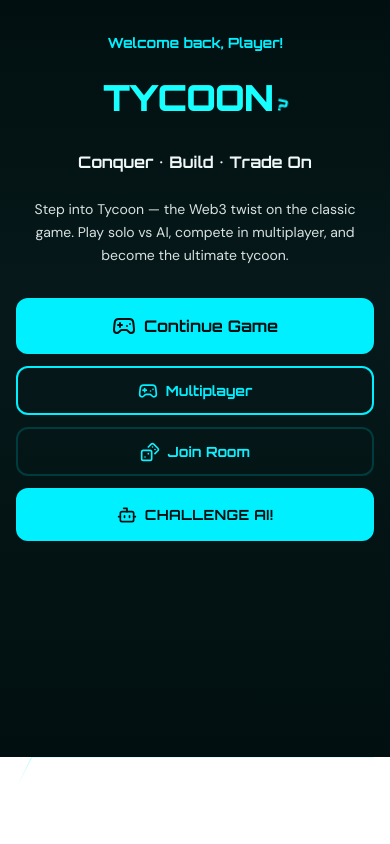
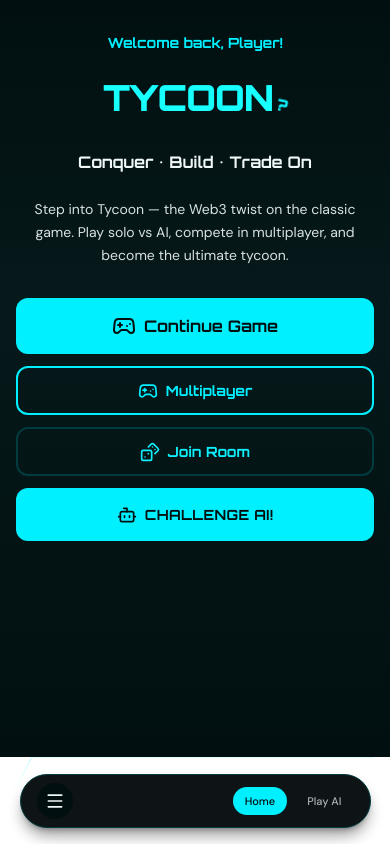
Before and after one commit to SaboStudios/Tycoon-Monorepo, a Next.js app in the folder frontend/: page / in a window 390 px wide. Shown: the top 844 px of the page. Built offline with nearby package versions, Linux system fonts and the light colour scheme.

Commit message:
feat: add desktop and mobile navbar

```diff
--- a/frontend/src/app/layout.tsx
+++ b/frontend/src/app/layout.tsx
@@ -2,6 +2,8 @@ import type { Metadata } from "next";
 import { Geist, Geist_Mono } from "next/font/google";
 import { kronaOne, orbitron, dmSans } from "@/lib/fonts";
 import "./globals.css";
+import Navbar from "@/components/shared/Navbar";
+import NavbarMobile from "@/components/shared/NavbarMobile";
 
 const geistSans = Geist({
   variable: "--font-geist-sans",
@@ -28,7 +30,9 @@ export default function RootLayout({
       <body
         className={`${geistSans.variable} ${geistMono.variable} ${kronaOne.variable} ${orbitron.variable} ${dmSans.variable} antialiased`}
       >
+        <Navbar />
         {children}
+        <NavbarMobile />
       </body>
     </html>
   );
--- a/frontend/src/components/game/PropertyCard.tsx
+++ b/frontend/src/components/game/PropertyCard.tsx
@@ -29,8 +29,7 @@ export const PropertyCard: React.FC<PropertyCardProps> = ({
 }) => {
     const isCompact = variant === 'compact';
 
-    // Base card styles
-    let cardClasses = `flex flex-col border-2 rounded-lg overflow-hidden transition-all duration-200 bg-white
+    const cardClasses = `flex flex-col border-2 rounded-lg overflow-hidden transition-all duration-200 bg-white
     ${isSelectable ? 'cursor-pointer hover:shadow-lg hover:-translate-y-1' : ''}
     ${isSelected ? 'border-blue-500 shadow-md ring-2 ring-blue-300' : 'border-gray-800 shadow-sm'}
     ${isCompact ? 'w-32 h-40' : 'w-48 h-64'}
--- /dev/null
+++ b/frontend/src/components/shared/Navbar.tsx
@@ -0,0 +1,63 @@
+"use client";
+
+import React from "react";
+import Link from "next/link";
+import { usePathname } from "next/navigation";
+import Image from "next/image";
+
+const links = [
+  { href: "/", label: "Home" },
+  { href: "/play-ai", label: "Play AI" },
+  { href: "/game-settings", label: "Game Settings" },
+  { href: "/join-room", label: "Join Room" },
+];
+
+const Navbar = () => {
+  const pathname = usePathname();
+
+  return (
+    <header className="hidden md:block w-full border-b border-[var(--tycoon-border)] bg-[#010F10]/95 backdrop-blur-md sticky top-0 z-30">
+      <div className="mx-auto flex h-16 max-w-[1120px] items-center justify-between px-4">
+        <Link href="/" className="flex items-center gap-2">
+          <div className="relative h-8 w-8">
+            <Image
+              src="/logo.png"
+              alt="Tycoon"
+              fill
+              className="object-contain"
+              priority
+            />
+          </div>
+          <span className="font-orbitron text-sm font-semibold tracking-[0.18em] uppercase text-[var(--tycoon-text)]">
+            Tycoon
+          </span>
+        </Link>
+
+        <nav className="flex items-center gap-3 rounded-full border border-[var(--tycoon-border)] bg-[var(--tycoon-card-bg)] px-3 py-1.5">
+          {links.map((link) => {
+            const isActive =
+              link.href === "/"
+                ? pathname === "/" || pathname.startsWith("/(home)")
+                : pathname === link.href || pathname.startsWith(`${link.href}/`);
+
+            return (
+              <Link
+                key={link.href}
+                href={link.href}
+                className={`relative rounded-full px-4 py-1.5 text-xs font-dm-sans font-medium transition-colors duration-200 ${
+                  isActive
+                    ? "bg-[var(--tycoon-accent)] text-[#010F10]"
+                    : "text-[var(--tycoon-text)]/70 hover:text-[var(--tycoon-accent)]"
+                }`}
+              >
+                {link.label}
+              </Link>
+            );
+          })}
+        </nav>
+      </div>
+    </header>
+  );
+};
+
+export default Navbar;
--- /dev/null
+++ b/frontend/src/components/shared/NavbarMobile.tsx
@@ -0,0 +1,90 @@
+"use client";
+
+import React, { useState } from "react";
+import Link from "next/link";
+import { usePathname } from "next/navigation";
+import { Menu, X } from "lucide-react";
+
+const links = [
+  { href: "/", label: "Home" },
+  { href: "/play-ai", label: "Play AI" },
+  { href: "/game-settings", label: "Game Settings" },
+  { href: "/join-room", label: "Join Room" },
+];
+
+const NavbarMobile = () => {
+  const [open, setOpen] = useState(false);
+  const pathname = usePathname();
+
+  return (
+    <nav className="fixed bottom-4 left-0 right-0 z-40 flex justify-center md:hidden">
+      <div className="flex w-[90%] max-w-md items-center justify-between rounded-full border border-[var(--tycoon-border)] bg-[var(--tycoon-card-bg)] px-4 py-2 shadow-lg shadow-black/40">
+        <button
+          type="button"
+          aria-label={open ? "Close menu" : "Open menu"}
+          onClick={() => setOpen((prev) => !prev)}
+          className="flex h-9 w-9 items-center justify-center rounded-full bg-[var(--tycoon-bg)] text-[var(--tycoon-text)] hover:text-[var(--tycoon-accent)] transition-colors"
+        >
+          {open ? <X className="h-5 w-5" /> : <Menu className="h-5 w-5" />}
+        </button>
+
+        <div className="flex-1" />
+
+        <div className="flex items-center gap-2">
+          {links.slice(0, 2).map((link) => {
+            const isActive =
+              link.href === "/"
+                ? pathname === "/" || pathname.startsWith("/(home)")
+                : pathname === link.href || pathname.startsWith(`${link.href}/`);
+
+            return (
+              <Link
+                key={link.href}
+                href={link.href}
+                className={`rounded-full px-3 py-1.5 text-[11px] font-dm-sans font-medium transition-colors ${
+                  isActive
+                    ? "bg-[var(--tycoon-accent)] text-[#010F10]"
+                    : "text-[var(--tycoon-text)]/70 hover:text-[var(--tycoon-accent)]"
+                }`}
+              >
+                {link.label}
+              </Link>
+            );
+          })}
+        </div>
+      </div>
+
+      {open && (
+        <div className="absolute bottom-16 left-1/2 w-[90%] max-w-md -translate-x-1/2 rounded-2xl border border-[var(--tycoon-border)] bg-[var(--tycoon-bg)]/98 p-3 shadow-xl shadow-black/60">
+          <ul className="flex flex-col gap-1">
+            {links.map((link) => {
+              const isActive =
+                link.href === "/"
+                  ? pathname === "/" || pathname.startsWith("/(home)")
+                  : pathname === link.href ||
+                    pathname.startsWith(`${link.href}/`);
+
+              return (
+                <li key={link.href}>
+                  <Link
+                    href={link.href}
+                    onClick={() => setOpen(false)}
+                    className={`flex items-center justify-between rounded-xl px-3 py-2 text-sm font-dm-sans transition-colors ${
+                      isActive
+                        ? "bg-[var(--tycoon-accent)] text-[#010F10]"
+                        : "text-[var(--tycoon-text)]/80 hover:bg-[var(--tycoon-card-bg)] hover:text-[var(--tycoon-accent)]"
+                    }`}
+                  >
+                    <span>{link.label}</span>
+                  </Link>
+                </li>
+              );
+            })}
+          </ul>
+        </div>
+      )}
+    </nav>
+  );
+};
+
+export default NavbarMobile;
```
Also changed, not shown: 1 other file (tests, documents, lock files or other folders).
